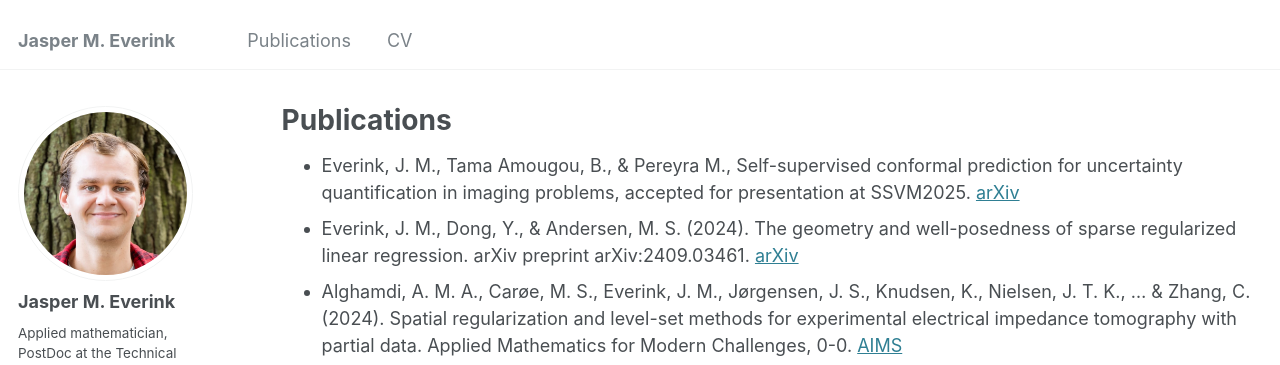
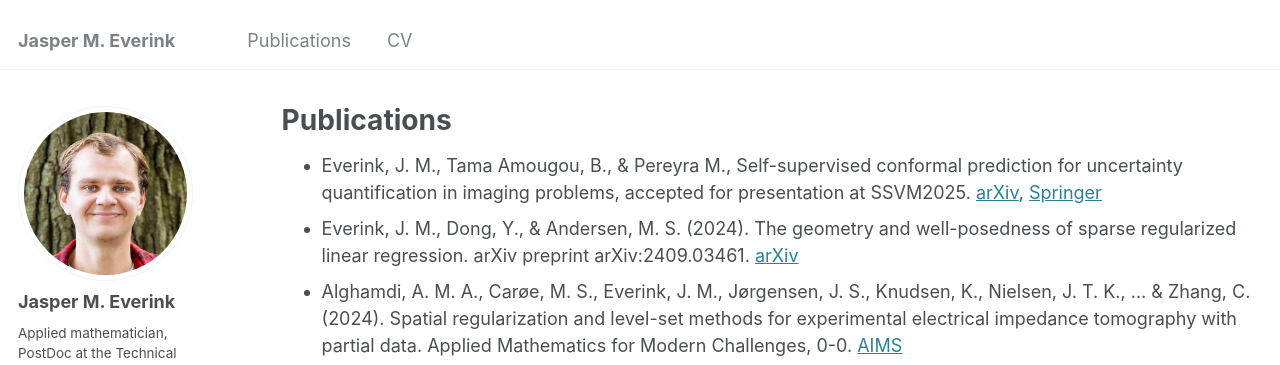
Before and after one commit to jeverink/jeverink.github.io, a Jekyll site: the page built from _pages/publications.md, in a window 1280 px wide and 1152 px high. Shown: the top 365 px of the window. Built offline with Jekyll 4.4.1, drawn with Linux system fonts in a browser that asks for light colours; some web fonts are replaced.

Commit message:
SSVM update

```diff
--- a/_pages/publications.md
+++ b/_pages/publications.md
@@ -9,7 +9,7 @@
 
 {% include base_path %}
 
-- Everink, J. M., Tama Amougou, B., & Pereyra M., Self-supervised conformal prediction for uncertainty quantification in imaging problems, accepted for presentation at SSVM2025. [arXiv](https://arxiv.org/abs/2502.05127)
+- Everink, J. M., Tama Amougou, B., & Pereyra M., Self-supervised conformal prediction for uncertainty quantification in imaging problems, accepted for presentation at SSVM2025. [arXiv](https://arxiv.org/abs/2502.05127), [Springer](https://link.springer.com/chapter/10.1007/978-3-031-92366-1_9)
 - Everink, J. M., Dong, Y., & Andersen, M. S. (2024). The geometry and well-posedness of sparse regularized linear regression. arXiv preprint arXiv:2409.03461. [arXiv](https://arxiv.org/abs/2409.03461)
 - Alghamdi, A. M. A., Carøe, M. S., Everink, J. M., Jørgensen, J. S., Knudsen, K., Nielsen, J. T. K., ... & Zhang, C. (2024). Spatial regularization and level-set methods for experimental electrical impedance tomography with partial data. Applied Mathematics for Modern Challenges, 0-0. [AIMS](https://www.aimsciences.org/article/doi/10.3934/ammc.2024013)
 - Everink, J. M., Dong, Y., & Andersen, M. S. (2023). Sparse Bayesian inference with regularized Gaussian distributions. Inverse Problems, 39(11), 115004. [IOP](https://iopscience.iop.org/article/10.1088/1361-6420/acf9c5)
```
Also changed, not shown: _pages/cv.md (+2 -0 lines).
